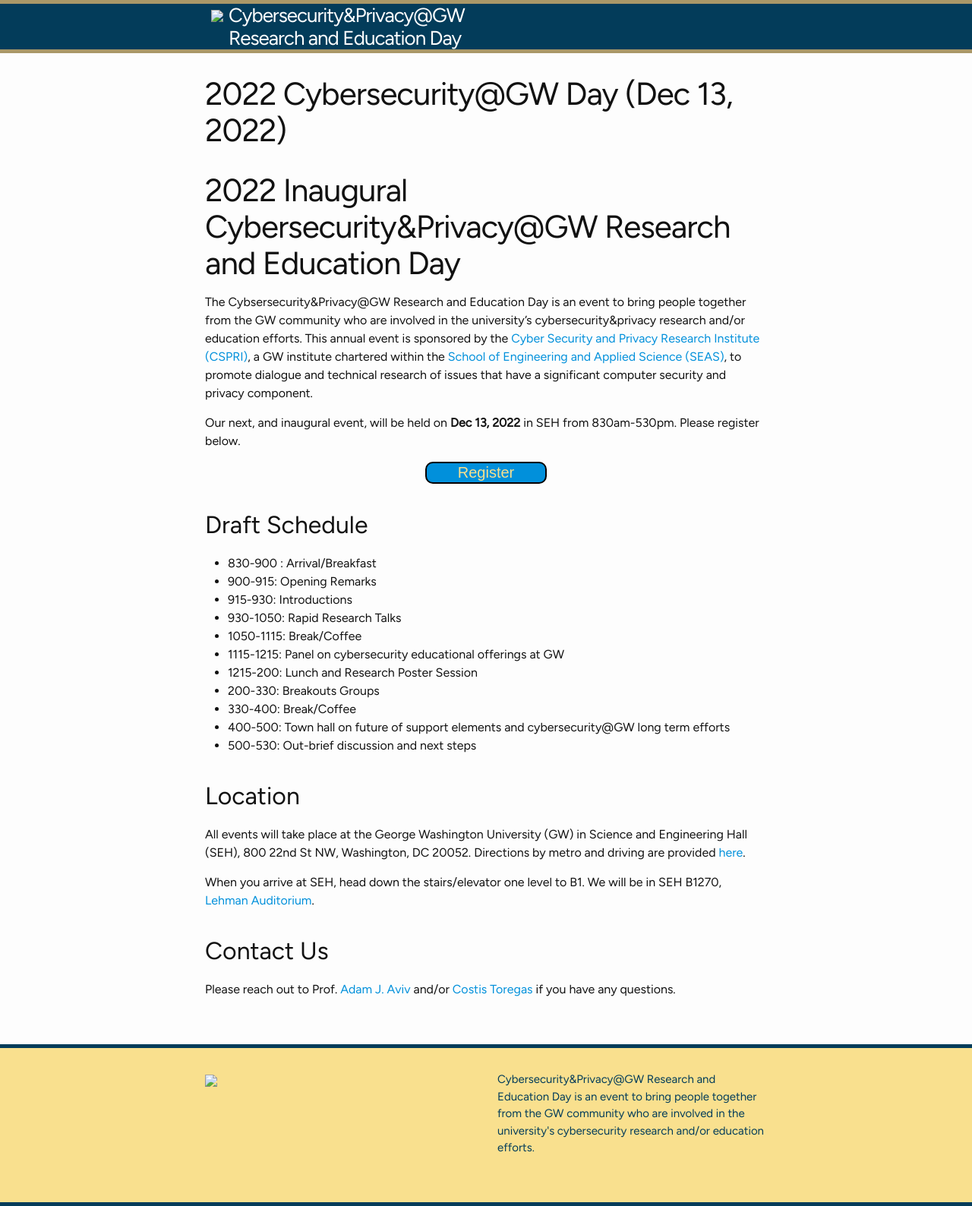
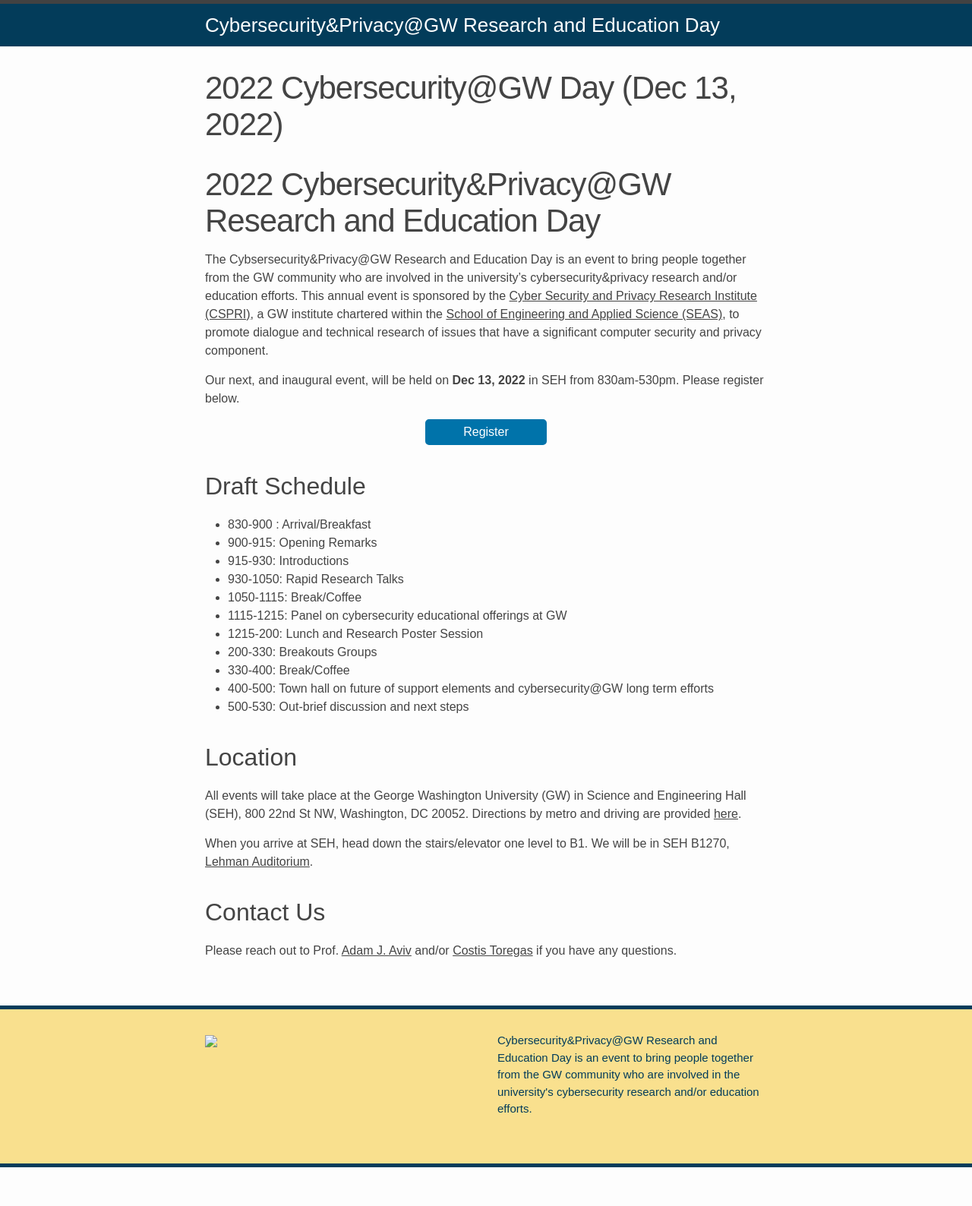
Before and after one commit to gw-cyber-day/gw-cyber-day.github.io, a Jekyll site: the page built from _posts/2022-12-13-index.md, in a window 1280 px wide. Shown: the whole page at 76% size. Built offline with Jekyll 4.4.1, drawn with Linux system fonts in a browser that asks for light colours; after the commit the page ends 1537 px from its top, so only the background shows below that.

Commit message:
fixing some fonts and styles

```diff
--- a/_includes/header.html
+++ b/_includes/header.html
@@ -7,9 +7,11 @@
 
 
     <a class="site-title" rel="author" href="{{ "/" | relative_url }}">
-      <img src="{{ site.icon | escape }}">
-      {{ site.title | escape }} <br>
+      <!-- <img src="{{ site.icon | escape }}"> -->
+      <!-- <span class="site-title-text"> -->
+      {{ site.title | escape }}
       {{ site.subtitle | escape }}
+      <!-- </span> -->
     </a>
 
     {%- if titles_size > 0 -%}
--- a/_posts/2022-12-13-index.md
+++ b/_posts/2022-12-13-index.md
@@ -3,7 +3,7 @@ layout: page
 title: 2022 Cybersecurity@GW Day (Dec 13, 2022)
 ---
 
-# 2022 Inaugural Cybersecurity&Privacy@GW Research and Education Day
+# 2022 Cybersecurity&Privacy@GW Research and Education Day
 
 The Cybsersecurity&Privacy@GW Research and Education Day is an event to bring people together from the GW community who are involved in the university's cybersecurity&privacy research and/or education efforts. This annual event is sponsored by the [Cyber Security and Privacy Research Institute (CSPRI)](https://cspri.seas.gwu.edu/), a GW institute chartered within the [School of Engineering and Applied Science (SEAS)](https://seas.gwu.edu), to promote dialogue and technical research of issues that have a significant computer security and privacy component.
 
--- a/_sass/minima/custom-styles.scss
+++ b/_sass/minima/custom-styles.scss
@@ -1,28 +1,44 @@
 // Placeholder to allow defining custom styles that override everything else.
 // (Use `_sass/minima/custom-variables.scss` to override variable defaults)
 
+$gw_blue_secondary: #0073aa;
 $gw_blue_primary: #033C5A;
 $gw_gold_primary: #AA9868;
 $gw_blue_accent: #0190DB;
 $gw_gold_accent: #F9E08E;
+$gw_hover_buff: #d9d0bb;
+$gw_dark_gray: #444444;
+$gw_brown: #a75523;
 
-$base-font-size: 14px !default;
+$base-font-color: $gw_dark_gray;
+$base-font-size: 1.125rem !default; //14px !default;
 $base-font-weight: 400 !default;
+$base-line-height: 1.5;
 
 $link-base-color: $gw_blue_accent;
-$link-hover-color: $gw_gold_accent;
+$link-hover-color: $gw_brown;
 $link-visited-color: $gw_blue_accent;
 
 body{
-    font-family: Figtree;
+    font-family: 'Avenir Next LT Pro', sans-serif;
+    //    font-family: Figtree;
+    font-size: $base-font-size;
+    color: $base-font-color;
+    letter-spacing: normal;
+    font-style:normal;
+
+    text-rendering: optimizeLegibility;
+    -moz-osx-font-smoothing: grayscale;
+    font-weight: 400;
+    font-style: normal;
 }
 
 a {
-  color: $link-base-color;
-  text-decoration: none;
+    color: $base-font-color;
+    text-decoration: underline;
 
   &:visited {
-    color: $link-visited-color;
+      color: $base-font-color;
   }
 
   &:hover {
@@ -34,14 +50,15 @@ a {
 .site-header {
     background-color: $gw_blue_primary;
     color: white;
+    font-style: bold;
 //    max-height: $spacing-unit * 2;
-    border-top: 5px solid $gw_gold_primary;
-    border-bottom: 5px solid $gw_gold_primary;
+    //border-top: 5px solid $gw_gold_primary;
+    //border-bottom: 5px solid $gw_gold_primary;
 
 }
 
 .site-header img {
-    max-height: $spacing-unit * 1.5;
+    max-height: $spacing-unit * 1.25;
     object-fit: contain;
     float:left;
     padding: $spacing-unit *.25;
@@ -62,10 +79,37 @@ a {
     background-color: $gw_blue_primary;
 }
 
+.site-header a{
+    color: white;
+    text-decoration: none;
+
+  &:visited {
+      color: white;
+  }
+
+  &:hover {
+      color: white;
+      text-decoration: underline;
+  }
+
+}
+
 .site-title, .site-title:visited {
     color: white;
     line-height: $spacing-unit; //25px;
-//    float: center;
+    //    float: center;
+    position: absolute;
+    top: 50%;
+    -ms-transform: translateY(-50%);
+    transform: translateY(-50%);
+    letter-spacing:0px;
+}
+
+.site-title-text{
+    position: absolute;
+    top: 50%;
+    -ms-transform: translateY(-50%);
+    transform: translateY(-50%);
 }
 
 .site-subtitle{
@@ -89,25 +133,35 @@ a {
 }
 
 .reg-link button {
-    border-radius: 10px;
-    border: 2px solid black;
+    border-radius: 5px;
+    border: 2px solid $gw_blue_secondary;
     width: $content-width/5;
-    color: $gw_gold_accent;
-    background-color: $gw_blue_accent;
-    font-size: $base-font-size*1.25;
-    transition-duration: 0.4s;
+    color: white; //$gw_gold_accent;
+    background-color: $gw_blue_secondary;
+    font-size: $base-font-size;
+    font-weight: $base-font-weight;
+    padding: .375rem .75rem;
+//    transition: color .15s ease-in-out,background-color .15s ease-in-out,border-color .15s ease-in-out,box-shadow .15s ease-in-out;
+    transition-property: color, background-color, border-color, box-shadow;
+    transition-duration: 0.15s, 0.15s, 0.15s, 0.15s;
+    transition-timing-function: ease-in-out, ease-in-out, ease-in-out, ease-in-out;
+    transition-delay: 0s, 0s, 0s, 0s;
+    transition: color .15s ease-in-out,background-color .15s ease-in-out,border-color .15s ease-in-out,box-shadow .15s ease-in-out;
+
 //    margin-left:auto;
 //  margin-right:auto;
 }
 
 .reg-link button:hover{
-    background-color: $gw_blue_primary;
+    background-color: $gw_hover_buff;
+    border: 2px solid $gw_hover_buff;
+    color: $gw_blue_secondary;
 }
 
-.reg-link button:active{
-    background-color: $gw_blue_primary;
-    box-shadow: 0 5px #666;
-    border: 2px solid gray;
-    transform: translateY(2px);
+// .reg-link button:active{
+//     background-color: $gw_blue_primary;
+//     box-shadow: 0 5px #666;
+//     border: 2px solid gray;
+//     transform: translateY(2px);
 
-}
+// }
```
